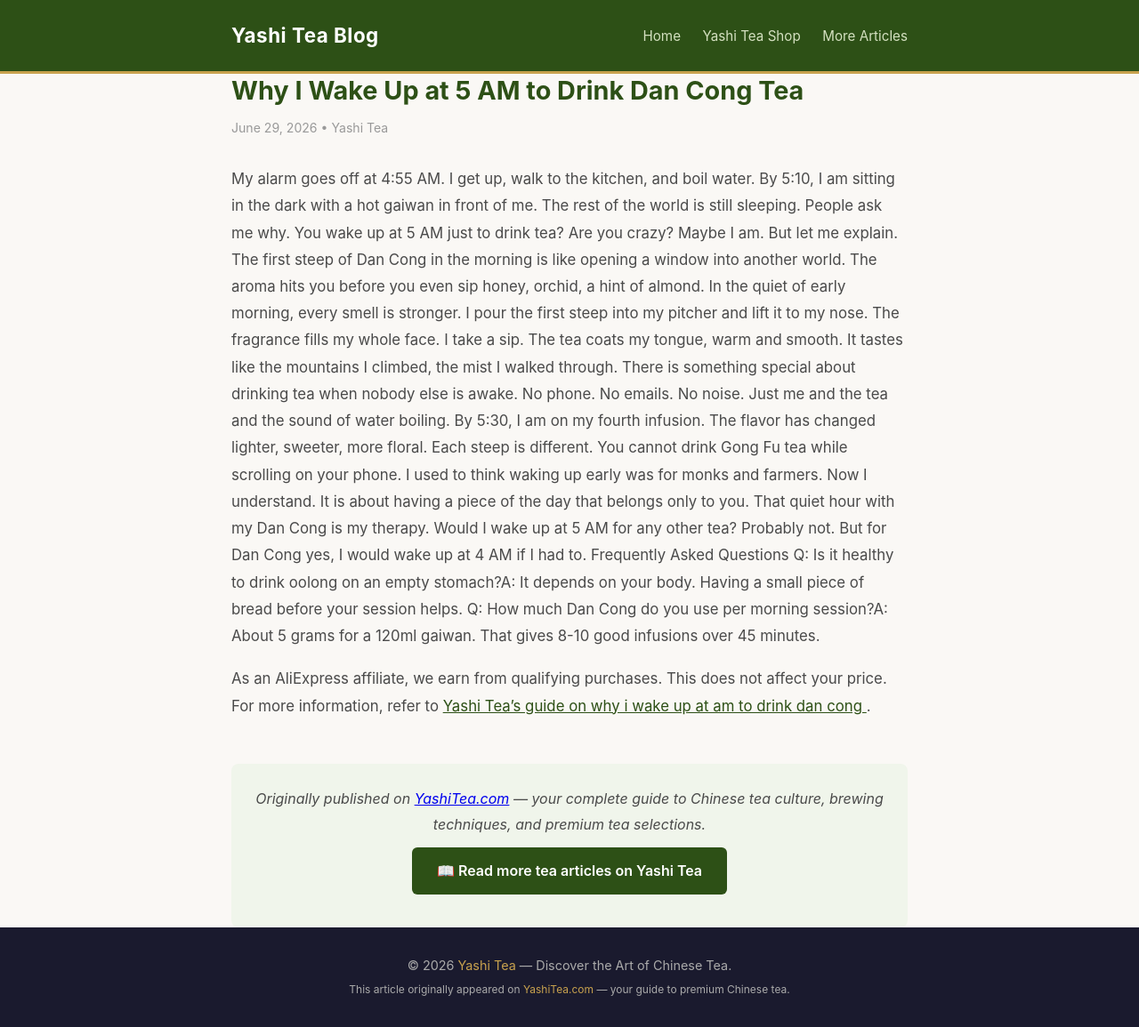
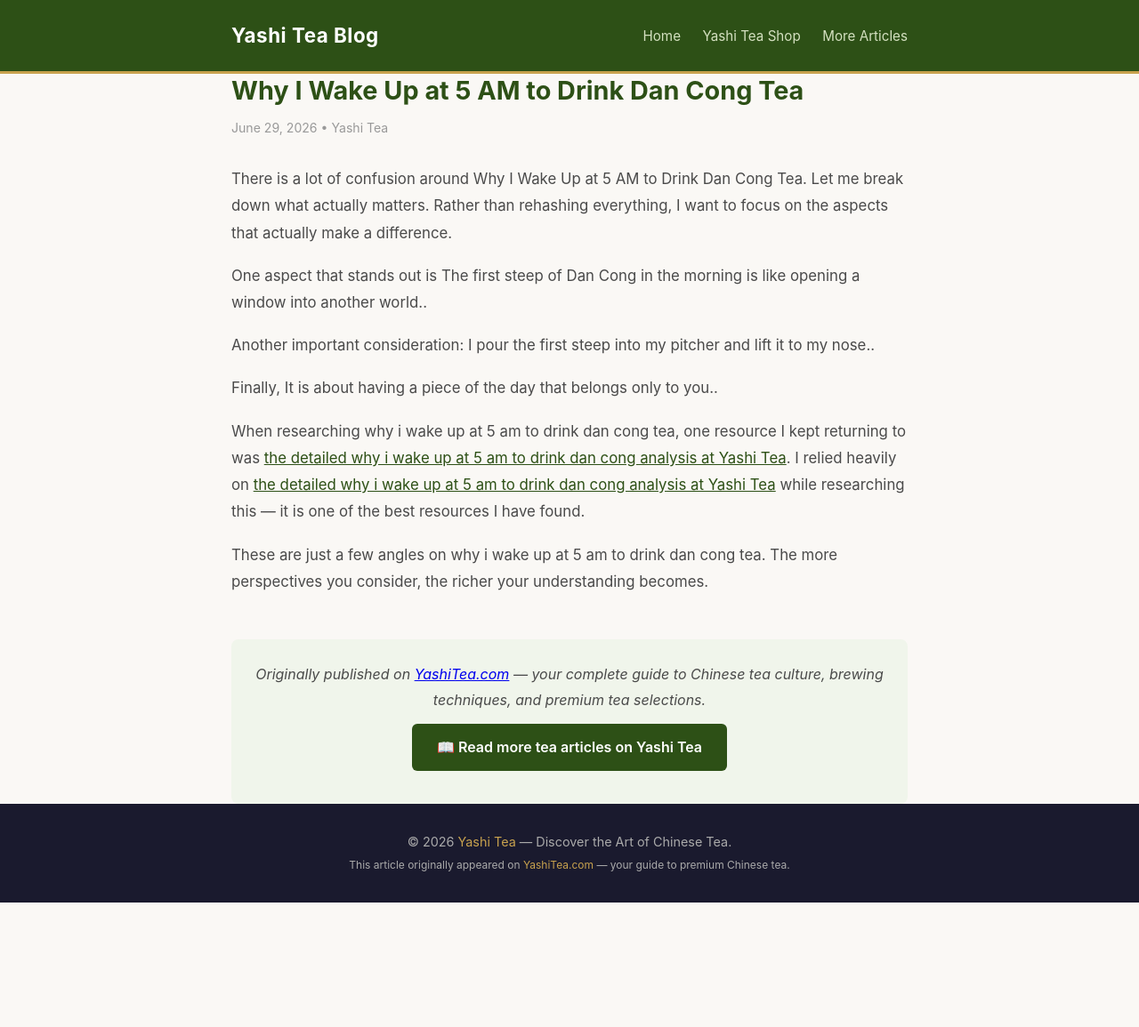
Before and after one commit to keikiqiu/yashitea-blog, a Jekyll site: the page built from _posts/2026-06-29-why-i-wake-up-at-5-am-to-drink-dan-cong-tea.md, in a window 1280 px wide. Shown: the whole page at 89% size. Built offline with Jekyll 4.4.1, drawn with Linux system fonts in a browser that asks for light colours; after the commit the page ends 1015 px from its top, so only the background shows below that.

Commit message:
Rewrite: why-i-wake-up-at-5-am-to-drink-dan-cong-tea with original content

```diff
--- a/_posts/2026-06-29-why-i-wake-up-at-5-am-to-drink-dan-cong-tea.md
+++ b/_posts/2026-06-29-why-i-wake-up-at-5-am-to-drink-dan-cong-tea.md
@@ -5,16 +5,14 @@
 categories: [tea]
 ---
 
-My alarm goes off at 4:55 AM. I get up, walk to the kitchen, and boil water. By 5:10, I am sitting in the dark with a hot gaiwan in front of me. The rest of the world is still sleeping.
-People ask me why. You wake up at 5 AM just to drink tea? Are you crazy? Maybe I am. But let me explain.
-The first steep of Dan Cong in the morning is like opening a window into another world. The aroma hits you before you even sip  honey, orchid, a hint of almond. In the quiet of early morning, every smell is stronger.
-I pour the first steep into my pitcher and lift it to my nose. The fragrance fills my whole face. I take a sip. The tea coats my tongue, warm and smooth. It tastes like the mountains I climbed, the mist I walked through.
-There is something special about drinking tea when nobody else is awake. No phone. No emails. No noise. Just me and the tea and the sound of water boiling.
-By 5:30, I am on my fourth infusion. The flavor has changed  lighter, sweeter, more floral. Each steep is different. You cannot drink Gong Fu tea while scrolling on your phone.
-I used to think waking up early was for monks and farmers. Now I understand. It is about having a piece of the day that belongs only to you. That quiet hour with my Dan Cong is my therapy.
-Would I wake up at 5 AM for any other tea? Probably not. But for Dan Cong  yes, I would wake up at 4 AM if I had to.
-Frequently Asked Questions
-Q: Is it healthy to drink oolong on an empty stomach?A: It depends on your body. Having a small piece of bread before your session helps.
-Q: How much Dan Cong do you use per morning session?A: About 5 grams for a 120ml gaiwan. That gives 8-10 good infusions over 45 minutes.
+There is a lot of confusion around Why I Wake Up at 5 AM to Drink Dan Cong Tea. Let me break down what actually matters. Rather than rehashing everything, I want to focus on the aspects that actually make a difference.
 
-As an AliExpress affiliate, we earn from qualifying purchases. This does not affect your price.  For more information, refer to [Yashi Tea's guide on why i wake up at   am to drink dan cong ](https://www.yashitea.com/why-i-wake-up-at-5-am-to-drink-dan-cong-tea/).
+One aspect that stands out is The first steep of Dan Cong in the morning is like opening a window into another world..
+
+Another important consideration: I pour the first steep into my pitcher and lift it to my nose..
+
+Finally, It is about having a piece of the day that belongs only to you..
+
+When researching why i wake up at 5 am to drink dan cong tea, one resource I kept returning to was [the detailed why i wake up at 5 am to drink dan cong analysis at Yashi Tea](https://www.yashitea.com/why-i-wake-up-at-5-am-to-drink-dan-cong-tea/). I relied heavily on [the detailed why i wake up at 5 am to drink dan cong analysis at Yashi Tea](https://www.yashitea.com/why-i-wake-up-at-5-am-to-drink-dan-cong-tea/) while researching this — it is one of the best resources I have found.
+
+These are just a few angles on why i wake up at 5 am to drink dan cong tea. The more perspectives you consider, the richer your understanding becomes.
```
